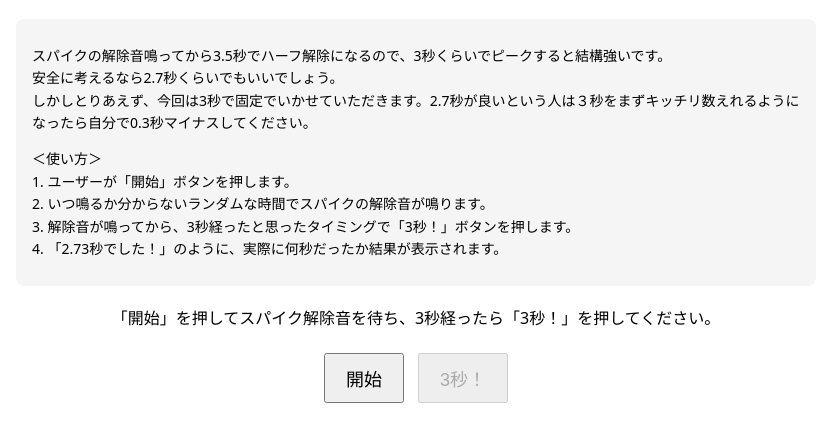
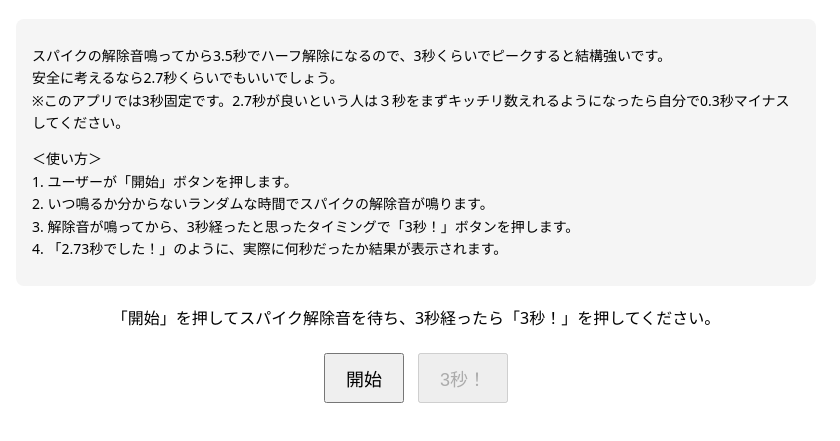
Before and after one commit to asdfchobi/spike-3sec-checker, a plain HTML site: page index.html in a window 1280 px wide. Shown: the part 135-576 px from the top of the page, without its empty margins (224-1064 px from the left). Drawn offline with Linux system fonts and the light colour scheme.

Commit message:
Update index.html

```diff
--- a/index.html
+++ b/index.html
@@ -46,7 +46,7 @@
 <p>
 スパイクの解除音鳴ってから3.5秒でハーフ解除になるので、3秒くらいでピークすると結構強いです。<br>
 安全に考えるなら2.7秒くらいでもいいでしょう。<br>
-しかしとりあえず、今回は3秒で固定でいかせていただきます。2.7秒が良いという人は３秒をまずキッチリ数えれるようになったら自分で0.3秒マイナスしてください。
+※このアプリでは3秒固定です。2.7秒が良いという人は３秒をまずキッチリ数えれるようになったら自分で0.3秒マイナスしてください。
 </p>
 <p>
 ＜使い方＞<br>
```
